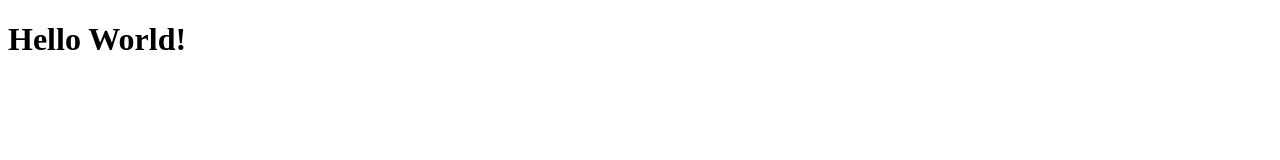
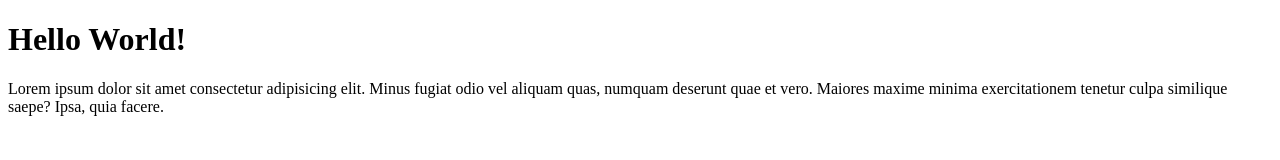
Before and after one commit to ray-derick/git-test, a plain HTML site: page index.html in a window 1280 px wide. Drawn offline with Linux system fonts and the light colour scheme.

Commit message:
menambahkan paragraf

```diff
--- a/index.html
+++ b/index.html
@@ -6,5 +6,6 @@
 </head>
 <body>
     <h1>Hello World!</h1>
+    <p>Lorem ipsum dolor sit amet consectetur adipisicing elit. Minus fugiat odio vel aliquam quas, numquam deserunt quae et vero. Maiores maxime minima exercitationem tenetur culpa similique saepe? Ipsa, quia facere.</p>
 </body>
 </html>
```
